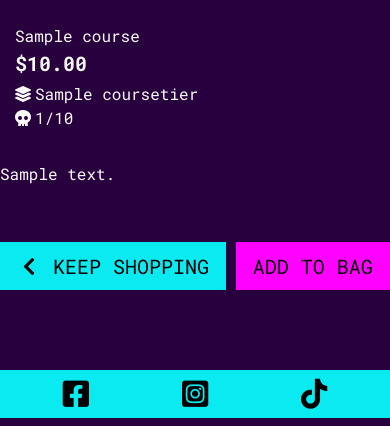
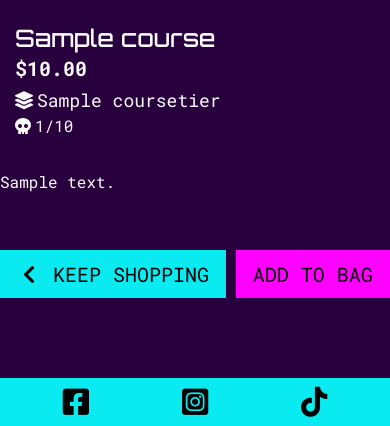
Before and after one commit to lunartechfreek/neon-beats-academy, a Django app: page /courses/1/ in a window 390 px wide. Shown: the part 690-1116 px from the top of the page. Run offline with Django 3.2, Linux system fonts and the light colour scheme; tables that the repository leaves empty hold one stand-in row (values such as "Sample post"); parts of the project's set-up code (start-up, migrations or seed data) failed here and were passed over; some libraries are stand-ins or nearby versions.

Commit message:
Adjust formatting and styles

```diff
--- a/courses/templates/courses/course_detail.html
+++ b/courses/templates/courses/course_detail.html
@@ -21,7 +21,7 @@
 {% block content %}
 <div class="container margin-bottom">
     <div class="row">
-        <div class="col-12 col-md-6 col-lg-4 offset-lg-2">
+        <div class="col-12 col-md-6 col-lg-6">
             <div class="image-container mt-5 mb-4">
                 {% if "placeholder" in course.image.url %}
                 <a href="{{ course.image.url }}" target="_blank">
@@ -42,9 +42,9 @@
             </div>
             {% endif %}
         </div>
-        <div class="col-12 col-md-6 col-lg-4">
+        <div class="col-12 col-md-6 col-lg-6">
             <div class="course-details-container mb-3 mt-md-5">
-                <p class="mb-0">{{ course.name }}</p>
+                <h4 class="mb-0">{{ course.name }}</h4>
                 <p class="lead mb-0 text-left font-weight-bold">${{ course.price }}</p>
                 {% if course.tier %}
                 <p class="mt-1 mb-0">
@@ -54,7 +54,7 @@
                 </p>
                 {% endif %}
                 {% if course.difficulty %}
-                <p><i class="fas fa-skull mr-1"></i>{{ course.difficulty }}/10</p>
+                <p class="difficulty-text"><i class="fas fa-skull mr-1"></i>{{ course.difficulty }}/10</p>
                 {% else %}
                 <p>Difficulty N/A</p>
                 {% endif %}
--- a/static/css/base.css
+++ b/static/css/base.css
@@ -497,6 +497,10 @@ a.tier-badge > span.badge:hover {
     width: 64px;
     margin-top: 7px;
 }
+/************************************** Course Detail Page */
+.tier-link {
+    font-size: 18px;
+}
 
 .tier-link:hover {
     text-decoration: none;
```
